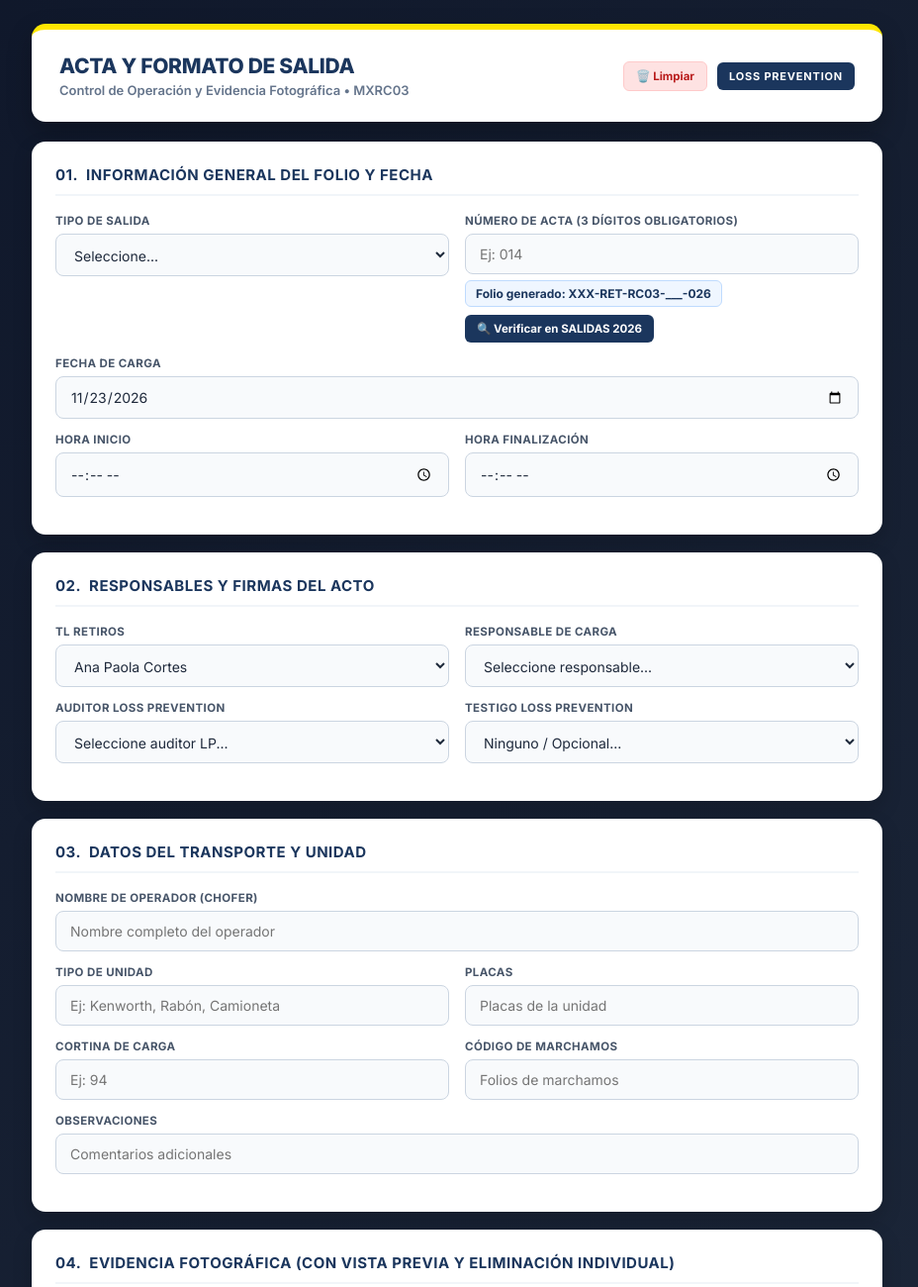
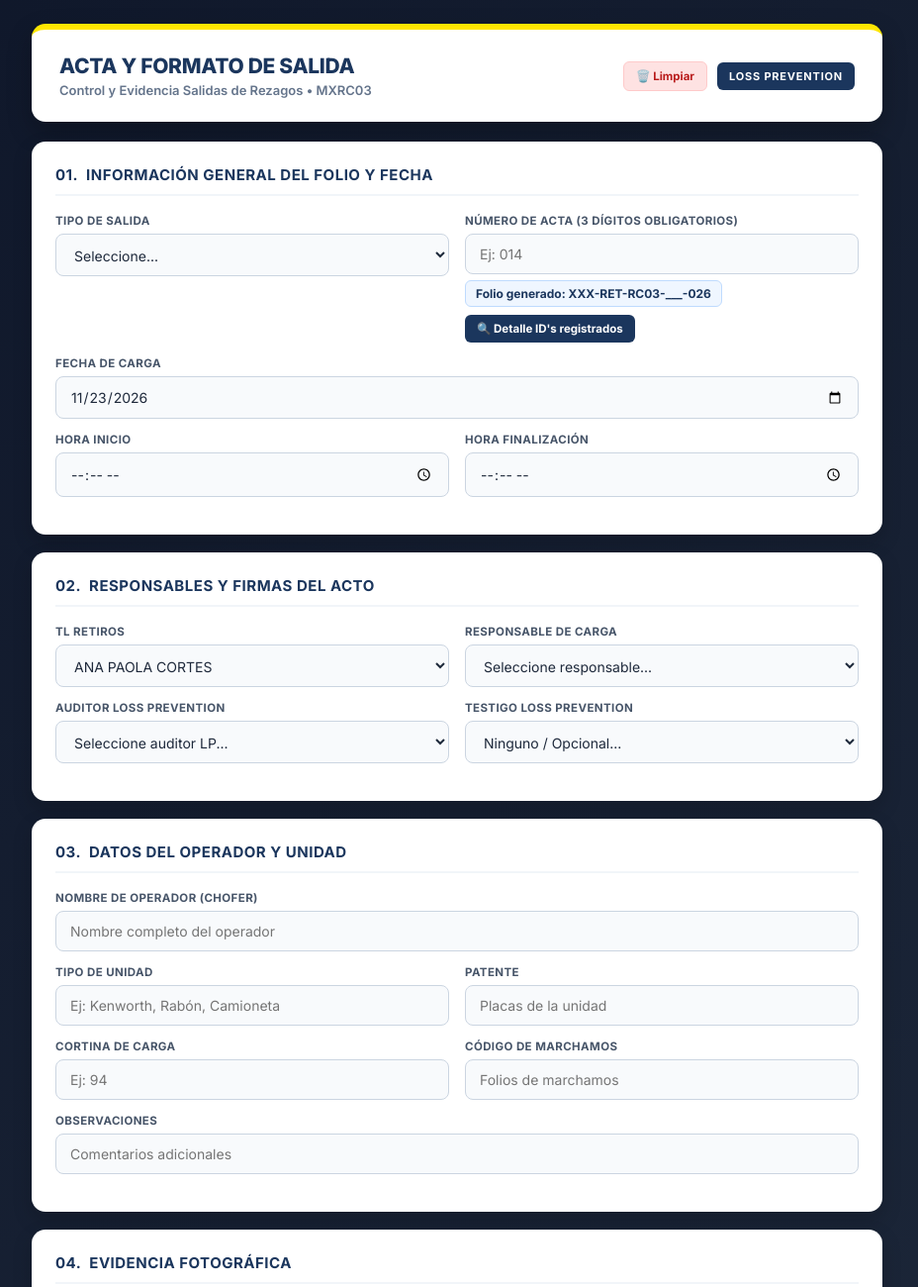
Before and after one commit to Loss-Prevention/auditorias.html, a plain HTML site: page index.html in a window 1280 px wide. Shown: the top 1300 px of the page at 99% size, without its empty margins (178-1106 px from the left). Drawn offline with Linux system fonts and the light colour scheme.

Commit message:
Update text and labels in index.html

```diff
--- a/index.html
+++ b/index.html
@@ -654,7 +654,7 @@
   <div class="main-header">
     <div>
       <h1>Acta y Formato de Salida</h1>
-      <p>Control de Operación y Evidencia Fotográfica • MXRC03</p>
+      <p>Control y Evidencia Salidas de Rezagos  • MXRC03</p>
     </div>
     <div class="header-actions">
       <button type="button" class="btn-reset-top" onclick="limpiarFormulario()">🗑️ Limpiar</button>
@@ -682,7 +682,7 @@
           <div style="display:flex; flex-wrap:wrap; align-items:center; gap:8px; margin-top:6px;">
             <div class="folio-preview" id="folioPreview" style="margin-top:0;">Folio generado: ---</div>
             <button type="button" class="btn-verify" style="margin-top:0;" onclick="verificarFolioEnVivo()">
-              🔍 Verificar en SALIDAS 2026
+              🔍 Detalle ID's registrados
             </button>
           </div>
           <div id="resultadoVerificacion" class="verify-box"></div>
@@ -712,7 +712,7 @@
         <div class="form-group">
           <label>TL Retiros</label>
           <select name="teamResponsable" required>
-            <option value="Ana Paola Cortes" selected>Ana Paola Cortes</option>
+            <option value="ANA PAOLA CORTES" selected>ANA PAOLA CORTES</option>
           </select>
         </div>
         <div class="form-group">
@@ -787,7 +787,7 @@
     </div>
 
     <div class="form-card">
-      <div class="card-title"><span>03.</span><span>Datos del Transporte y Unidad</span></div>
+      <div class="card-title"><span>03.</span><span>Datos del Operador y Unidad</span></div>
       <div class="form-group">
         <label>Nombre de Operador (Chofer)</label>
         <input type="text" name="nombreOperador" required placeholder="Nombre completo del operador">
@@ -799,8 +799,8 @@
           <input type="text" name="tipoUnidad" required placeholder="Ej: Kenworth, Rabón, Camioneta">
         </div>
         <div class="form-group">
-          <label>Placas</label>
-          <input type="text" name="placas" required placeholder="Placas de la unidad">
+          <label>PATENTE</label>
+          <input type="text" name="PATENTE" required placeholder="Placas de la unidad">
         </div>
       </div>
 
@@ -822,7 +822,7 @@
     </div>
 
     <div class="form-card">
-      <div class="card-title"><span>04.</span><span>Evidencia Fotográfica (Con vista previa y eliminación individual)</span></div>
+      <div class="card-title"><span>04.</span><span>Evidencia Fotográfica</span></div>
       <div class="grid-row">
         <div class="form-group">
           <label>Foto INE 1 (Frente)</label>
@@ -905,16 +905,16 @@
     <!-- BOTONES DE IMPRESIÓN -->
     <div class="actions-grid">
       <button type="button" class="btn-action btn-acta" onclick="procesarYImprimir('acta')">
-        <span>📄</span> Imprimir Acta (Hoja 1)
+        <span>📄</span> Imprimir Acta
       </button>
       <button type="button" class="btn-action btn-formato" onclick="procesarYImprimir('formato')">
-        <span>📋</span> Imprimir Formato (Hoja 2)
+        <span>📋</span> Imprimir Formato
       </button>
     </div>
 
     <!-- BOTÓN LIMPIAR FORMULARIO -->
     <button type="button" class="btn-clear-bottom" onclick="limpiarFormulario()">
-      🗑️ Limpiar todo el formulario para un nuevo registro
+      🗑️ Limpiar registro
     </button>
   </form>
 </div>
@@ -1219,7 +1219,7 @@ async function verificarFolioEnVivo() {
       box.style.background = "#FFFBEB";
       box.style.border = "1px solid #FDE68A";
       box.style.color = "#92400E";
-      box.innerHTML = `⚠️ <strong>Conexión exitosa, pero no se encontraron filas</strong> con el folio <code>${folio}</code> en la columna T de <em>SALIDAS 2026</em>.`;
+      box.innerHTML = `⚠️ <strong>Conexión exitosa, pero no se encontraron filas</strong> con el folio <code>${folio}</code> en <em>Seguimiento a Rezagos MXRC03</em>.`;
     } else {
       box.style.background = "#ECFDF5";
       box.style.border = "1px solid #A7F3D0";
```
